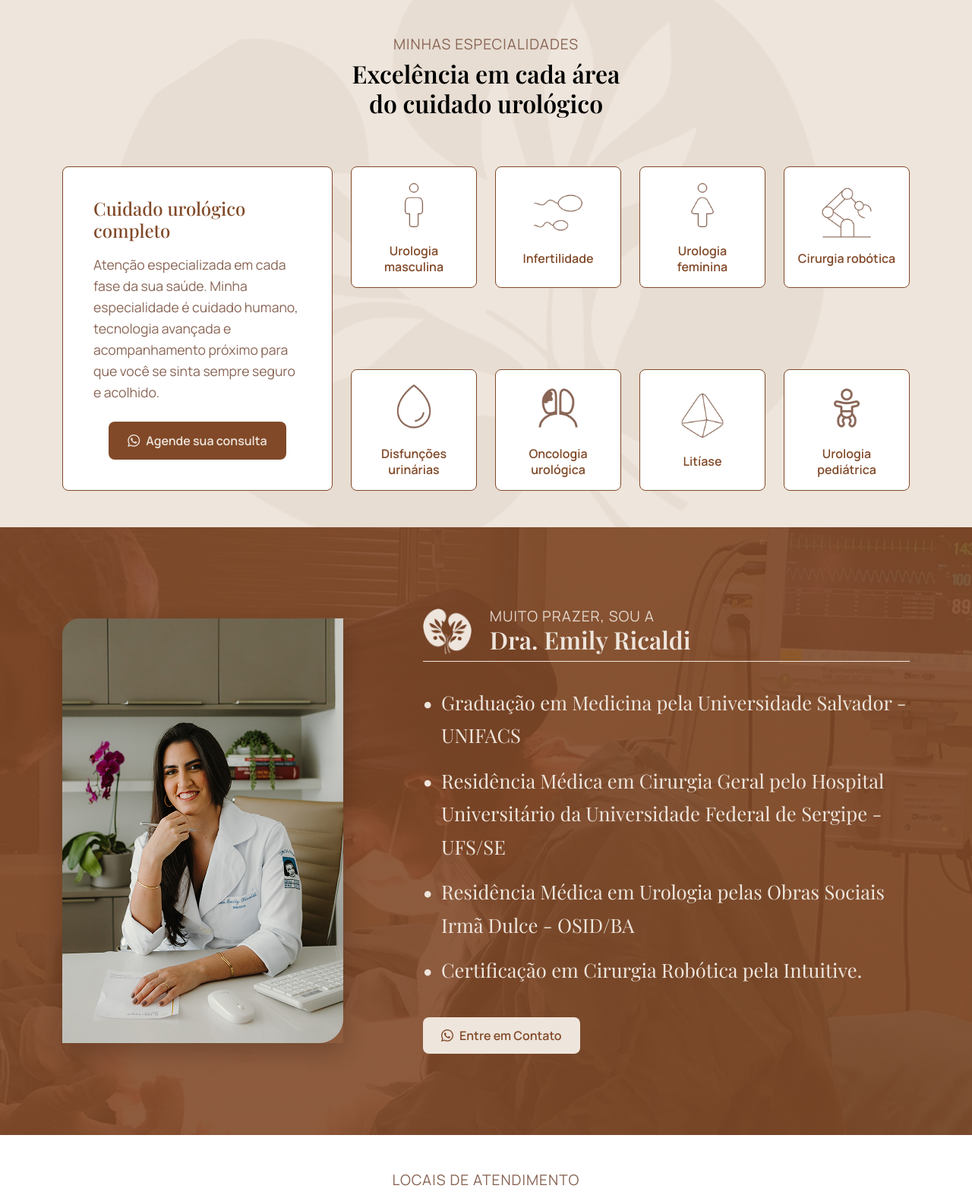
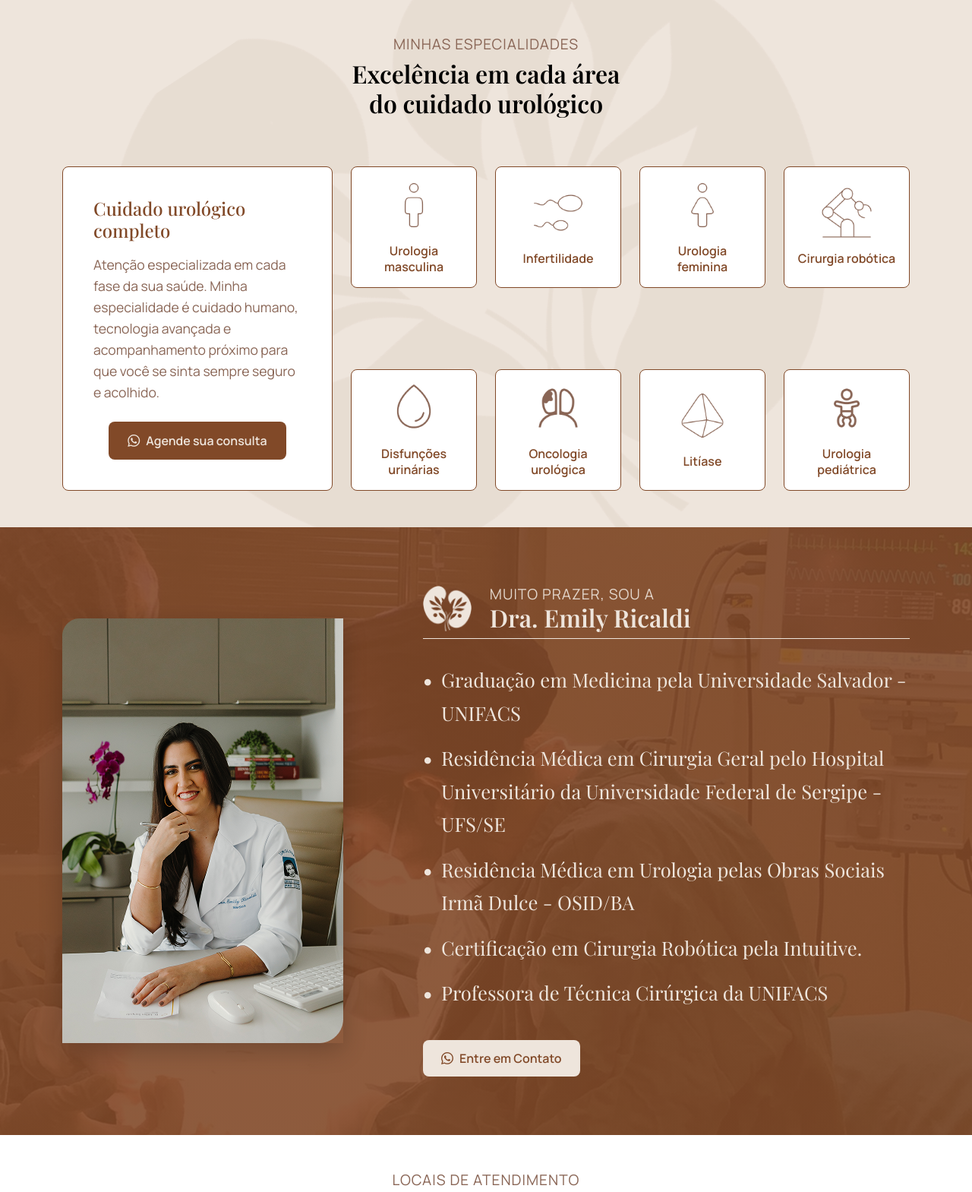
Before and after one commit to GabrielReis11/dra-emily-landingpage, a PHP site: page / in a window 1280 px wide. Shown: the part 1160-2729 px from the top of the page at 76% size. Run offline with PHP 8.4, Linux system fonts and the light colour scheme; some web fonts are replaced.

Commit message:
Ajustes de index

```diff
--- a/index.php
+++ b/index.php
@@ -161,6 +161,7 @@
                                 <li>Residência Médica em Cirurgia Geral pelo Hospital Universitário da Universidade Federal de Sergipe - UFS/SE</li>
                                 <li>Residência Médica em Urologia pelas Obras Sociais Irmã Dulce - OSID/BA</li>
                                 <li>Certificação em Cirurgia Robótica pela Intuitive.</li>
+                                <li>Professora de Técnica Cirúrgica da UNIFACS</li>
                             </ul>
 
                             <a href="https://wa.me/+557197103059" target="_blank" class="btn-sobremim">
@@ -337,7 +338,8 @@
                                         <div class="card-author">
                                             <i class="bi bi-person-circle me-3"></i>
                                             <div>
-                                                <strong><?= htmlspecialchars($depoimento['nome']) ?> <?= htmlspecialchars($depoimento['idade']) ?></strong>
+                                                <strong><?= htmlspecialchars($depoimento['nome']) ?>
+                                                    <?= htmlspecialchars($depoimento['idade']) ?></strong>
                                                 <span><?= htmlspecialchars($depoimento['local']) ?></span>
                                             </div>
                                         </div>
```
